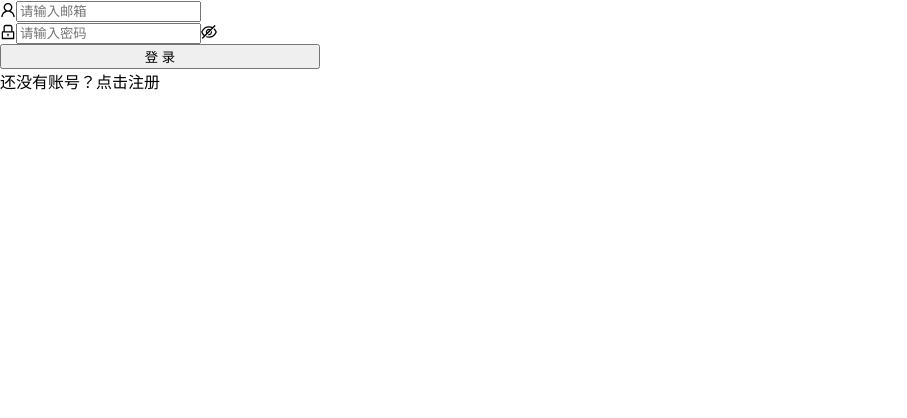
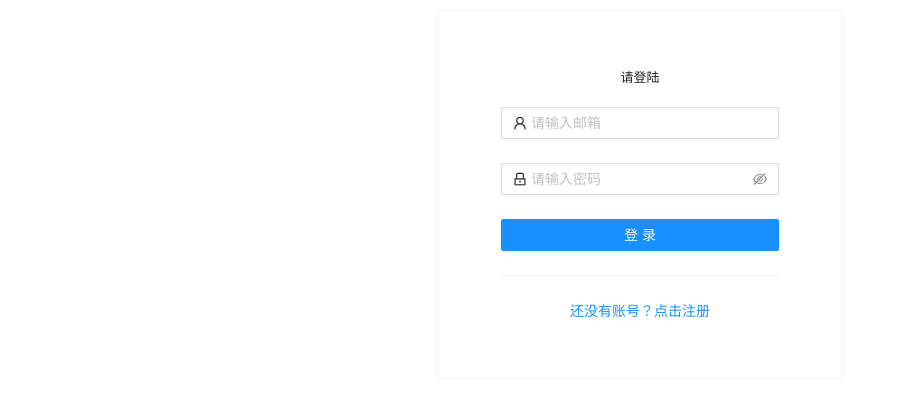
Before and after one commit to 1679452381/jira, a React (Create React App) app: page / in a window 1280 px wide. Shown: the top 418 px of the page, without its empty margins (0-907 px from the left). Built offline with nearby package versions, Linux system fonts and the light colour scheme.

Commit message:
'优化界面css'

```diff
--- a/package.json
+++ b/package.json
@@ -4,6 +4,8 @@
   "private": true,
   "dependencies": {
     "@craco/craco": "^6.4.3",
+    "@emotion/react": "^11.9.0",
+    "@emotion/styled": "^11.8.1",
     "@testing-library/jest-dom": "^5.16.4",
     "@testing-library/react": "^13.2.0",
     "@testing-library/user-event": "^13.5.0",
--- a/src/App.less
+++ b/src/App.less
@@ -1,15 +1,17 @@
-// @import '~antd/dist/antd.less';
-@import '~antd/dist/antd.dark.less';
+@import '~antd/dist/antd.less';
+// @import '~antd/dist/antd.dark.less';
 
 html {
     /* rem 相对于根元素 */
     /* em 相对于父元素 */
     /* rem = 16px *62.5% = 10px*/
     font-size: 62.5%;
-  }
+}
 
   /* vh = viewport height */
   html body #root .App {
     min-height: 100vh;
     justify-content: space-between;
+    box-sizing: border-box;
+    margin: 0 1rem;
   }
--- a/src/App.tsx
+++ b/src/App.tsx
@@ -2,6 +2,7 @@ import React from 'react';
 import AuthenticatedScreen from './authenticated-app';
 import { useAuth } from './context/auth_context';
 import UnAuthenticatedScreen from './unauthenticated-app';
+import './App.less'
 
 
 function App() {
--- a/src/authenticated-app/index.tsx
+++ b/src/authenticated-app/index.tsx
@@ -1,14 +1,81 @@
+import styled from '@emotion/styled'
+import { Avatar, Button, Dropdown, Image, Menu, Space } from 'antd'
 import React from 'react'
 import { useAuth } from '../context/auth_context'
 import ProjectList from '../screens/project-list'
 
 export default function AuthenticatedScreen() {
     const { user, logout } = useAuth()
+    const items = [
+        { label: '个人信息', key: 'item-1' }, // 菜单项务必填写 key
+        { label: <a onClick={logout} >退出账号</a>, key: 'item-2' },
+
+    ];
     return (
-        <div>
-            <button onClick={logout}>退出账号</button>
-            {user?.name}
-            <ProjectList />
-        </div>
+        <Container>
+            <Header>
+                <HeaderLeft >
+                    <HeaderLeftItem>LOGO</HeaderLeftItem>
+                    <HeaderLeftItem>项目</HeaderLeftItem>
+                    <HeaderLeftItem>用户</HeaderLeftItem>
+                </HeaderLeft>
+                <HeaderRight>
+                    {/* <button onClick={logout}>退出账号</button> */}
+                    <HeaderRightItem>
+                        <Avatar src="https://joeschmoe.io/api/v1/random" />
+                    </HeaderRightItem>
+                    <HeaderRightItem>
+
+                        <Dropdown
+                            overlay={<Menu items={items} />}
+                        >
+                            <a onClick={e => e.preventDefault()}>
+                                Hi,{user?.name}
+                            </a>
+                        </Dropdown>
+
+                    </HeaderRightItem>
+                </HeaderRight>
+            </Header>
+            <Main >
+                <ProjectList />
+            </Main>
+        </Container>
     )
 }
+
+
+
+const Container = styled.div`
+    display: flex;
+    flex-direction: column;
+
+`
+const Header = styled.div`
+    height: 6rem;
+    display: flex;
+    flex-direction: row;
+    justify-content: space-between;
+    align-items: center;
+    z-index: 1;
+    box-shadow: 0 0 .5rem 0 rgba(0,0,0,0.1);
+`
+const HeaderLeft = styled.div`
+    display: flex;
+    align-items: center;
+`
+
+const HeaderLeftItem = styled.h3`
+    margin-left: 2rem;
+`
+
+const HeaderRight = styled.div`
+    display: flex;
+    align-items: center;
+    margin-right: 2rem;
+`
+const HeaderRightItem = styled.h3`
+    margin-right: 2rem;
+`
+
+const Main = styled.div``
--- a/src/index.css
+++ /dev/null
@@ -1,13 +0,0 @@
-body {
-  margin: 0;
-  font-family: -apple-system, BlinkMacSystemFont, 'Segoe UI', 'Roboto', 'Oxygen',
-    'Ubuntu', 'Cantarell', 'Fira Sans', 'Droid Sans', 'Helvetica Neue',
-    sans-serif;
-  -webkit-font-smoothing: antialiased;
-  -moz-osx-font-smoothing: grayscale;
-}
-
-code {
-  font-family: source-code-pro, Menlo, Monaco, Consolas, 'Courier New',
-    monospace;
-}
--- a/src/index.tsx
+++ b/src/index.tsx
@@ -1,6 +1,5 @@
 import React from 'react';
 import ReactDOM from 'react-dom/client';
-import './index.css';
 import App from './App';
 import reportWebVitals from './reportWebVitals';
 import AppProvider from './context';
--- a/src/screens/project-list/index.tsx
+++ b/src/screens/project-list/index.tsx
@@ -4,6 +4,7 @@ import SearchPanel from "./search_panel";
 
 import { CleanObj, useDebounce, useMount } from "../../utils";
 import { useHttp } from "../../utils/http";
+import styled from "@emotion/styled";
 
 
 export default function ProjectList() {
@@ -28,9 +29,14 @@ export default function ProjectList() {
   });
 
   return (
-    <div>
+    <Container>
+      <h2>项目列表</h2>
       <SearchPanel param={param} setParam={setParam} users={users} />
       <List list={list} users={users} />
-    </div>
+    </Container>
   );
 }
+
+const Container = styled.div`
+  padding: 3.2rem;
+`
--- a/src/screens/project-list/list.tsx
+++ b/src/screens/project-list/list.tsx
@@ -12,12 +12,21 @@ interface ListProps {
 
 export default function List({ list, users }: ListProps) {
   return (
-    <Table rowKey={'id'} dataSource={list} columns={
+    <Table style={{ marginTop: "3.2rem" }} rowKey={'id'} dataSource={list} columns={
       [{
         title: "项目名称",
         dataIndex: 'name',
         key: 'name',
         sorter: (a, b) => a.name.localeCompare(b.name)
+      },
+      {
+        title: "部门",
+        dataIndex: 'organization',
+        key: 'organization',
+
+      },
+      {
+        title: "创建时间"
       },
       {
         title: "负责人",
--- a/src/screens/project-list/search_panel.tsx
+++ b/src/screens/project-list/search_panel.tsx
@@ -1,4 +1,5 @@
-import { Input, Select } from "antd";
+import styled from "@emotion/styled";
+import { Form, Input, Select } from "antd";
 import React from "react";
 import { User } from "../../type/user";
 
@@ -13,7 +14,8 @@ interface SearchPanelProps {
 
 export default function SearchPanel({ param, setParam, users }: SearchPanelProps) {
   return (
-    <div>
+    <Form layout="inline"   >
+      <Form.Item>
         <Input
           type="text"
           value={param.name}
@@ -23,7 +25,10 @@ export default function SearchPanel({ param, setParam, users }: SearchPanelProps
               name: evt.target.value,
             })
           }
+          placeholder={'项目名称/负责人'}
         />
+      </Form.Item>
+      <Form.Item>
         <Select
           value={param.personId}
           onChange={(value) =>
@@ -33,13 +38,14 @@ export default function SearchPanel({ param, setParam, users }: SearchPanelProps
             })
           }
         >
-        <Select.Option defaultValue="负责人" value='负责人' >负责人</Select.Option>
+          <Select.Option value="">负责人</Select.Option>
           {users.map((user) => (
             <Select.Option value={user.id} key={user.id}>
               {user.name}
             </Select.Option>
           ))}
         </Select>
-    </div>
+      </Form.Item>
+    </Form >
   );
 }
--- a/src/unauthenticated-app/index.tsx
+++ b/src/unauthenticated-app/index.tsx
@@ -1,4 +1,5 @@
-import { Button, Card } from 'antd'
+import styled from '@emotion/styled'
+import { Button, Card, Divider } from 'antd'
 import React, { useState } from 'react'
 import LoginScreen from './login'
 import RegisterScreen from './register'
@@ -7,17 +8,49 @@ export default function UnAuthenticatedScreen() {
     const [isRegister, setIsRegister] = useState(false)
 
     return (
-        <Card style={{ width: '20rem' }}>
-            <div>
+        <Container>
+            <Header />
+            <ShadowCard >
+                <Title >{isRegister ? "请注册" : "请登陆"}</Title>
                 {
                     isRegister ? <RegisterScreen /> : <LoginScreen />
                 }
-                {
-                    isRegister
-                        ? <a type='primary' onClick={() => setIsRegister(!isRegister)}>已有帐号，去登陆</a>
-                        : <a type='primary' onClick={() => setIsRegister(!isRegister)}>还没有账号？点击注册</a>
-                }
-            </div>
-        </Card>
+                <Divider />
+                <a type='primary' onClick={() => setIsRegister(!isRegister)}>
+                    {isRegister ? "已有帐号，去登陆" : "还没有账号？点击注册"}
+                </a>
+            </ShadowCard>
+        </Container>
     )
 }
+
+const Title = styled.h2`
+    color: #1f1f1f;
+    font-size: 1.3rem;
+    text-align: center;
+    margin-bottom: 2rem;
+`
+
+const Header = styled.div`
+    height: 1rem;
+`
+
+const ShadowCard = styled(Card)`
+    width: 26 rem;
+    min-height: 33rem;
+    box-sizing: border-box;
+    border-radius: 0.1rem;
+    padding: 3.2rem 4rem;
+    :hover{
+        box-shadow:rgba(0,0,0,0.1) 0 0 1.4rem ;
+    }
+    text-align: center;
+`
+
+const Container = styled.div`
+    display: flex;
+    flex-direction: column;
+    align-items: center;
+    /* justify-content: center; */
+    min-height: 100vh;
+`
```
Also changed, not shown: 1 other file (tests, documents, lock files or other folders). Lines whose indentation alone changed are shown as unchanged.
